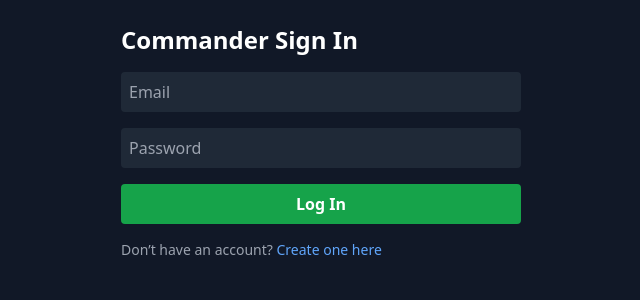
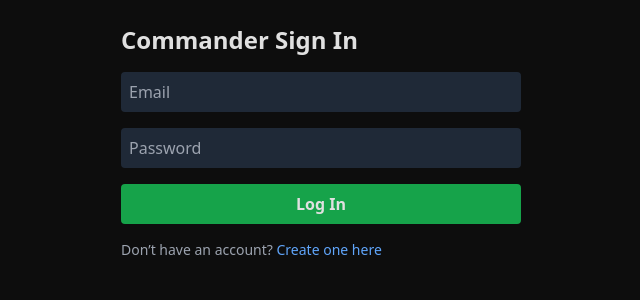
Before and after one commit to PCGN-ED/elite-ui, a React (Vite) app: page /signin in a window 1280 px wide. Shown: the top 300 px of the page, without its empty margins (319-959 px from the left). Built offline with nearby package versions, Linux system fonts and the light colour scheme.

Commit message:
Changing Color Scheme

```diff
--- a/src/App.jsx
+++ b/src/App.jsx
@@ -32,7 +32,7 @@ function App() {
   };
 
   return (
-    <div className="min-h-screen bg-gray-900 text-white">
+    <div className="min-h-screen bg-[#0d0d0d] text-[#e0e0e0]">
       {isAuthenticated && <Navbar onLogout={handleLogout} />}
       <Routes>
         <Route path="/signin" element={<SignIn setIsAuthenticated={setIsAuthenticated} />} />
```
